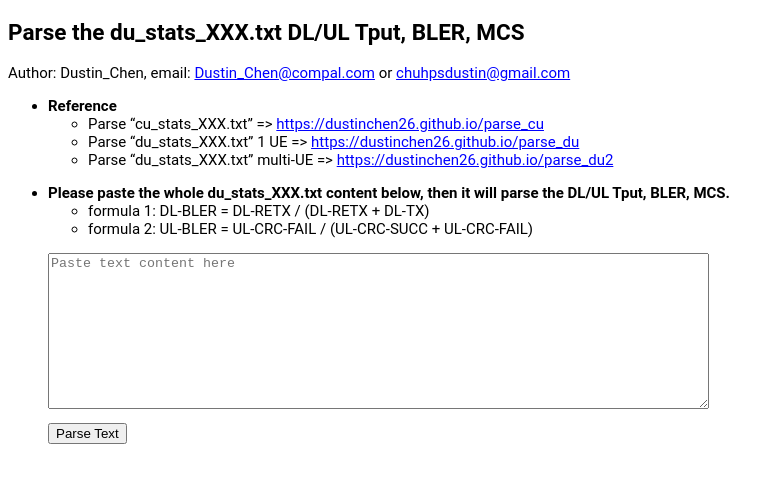
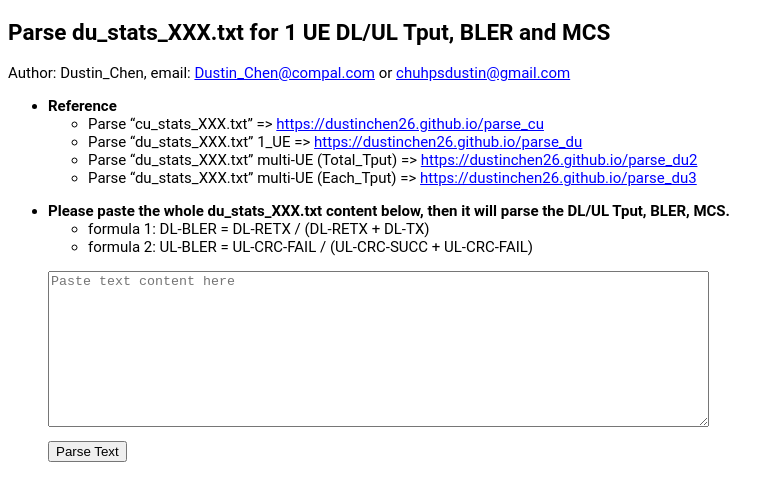
Before and after one commit to dustinchen26/parse_du, a plain HTML site: page index.html in a window 1280 px wide. Shown: the whole page, without its empty margins (0-782 px from the left). Drawn offline with Linux system fonts and the light colour scheme.

Commit message:
fix title name

```diff
--- a/index.html
+++ b/index.html
@@ -8,7 +8,7 @@
 <html>
 
 <head>
-    <title>Parse the du_stats_XXX.txt DL/UL Tput, BLER, MCS</title>
+    <title>Parse du_stats_XXX.txt for 1 UE DL/UL Tput, BLER and MCS</title>
     <style>
         body {
             font-family: 'Roboto', sans-serif;
@@ -129,7 +129,7 @@
 </head>
 
 <body>
-    <h2>Parse the du_stats_XXX.txt DL/UL Tput, BLER, MCS</h2>
+    <h2>Parse du_stats_XXX.txt for 1 UE DL/UL Tput, BLER and MCS</h2>
     <p style="margin: 0;">Author: Dustin_Chen, email: <a href="mailto:Dustin_Chen@compal.com"
             style="line-height: 1;">Dustin_Chen@compal.com</a> or <a href="mailto:chuhpsdustin@gmail.com"
             style="line-height: 1;">chuhpsdustin@gmail.com</a></p>
@@ -139,11 +139,13 @@
             <ul>
                 <li>Parse “cu_stats_XXX.txt” => <a href="https://dustinchen26.github.io/parse_cu"
                         target="_blank">https://dustinchen26.github.io/parse_cu</a></li>
-                <li>Parse “du_stats_XXX.txt” 1 UE => <a href="https://dustinchen26.github.io/parse_du"
+                <li>Parse “du_stats_XXX.txt” 1_UE => <a href="https://dustinchen26.github.io/parse_du"
                         target="_blank">https://dustinchen26.github.io/parse_du</a></li>
-                <li>Parse “du_stats_XXX.txt” multi-UE => <a href="https://dustinchen26.github.io/parse_du2"
+                <li>Parse “du_stats_XXX.txt” multi-UE (Total_Tput) => <a href="https://dustinchen26.github.io/parse_du2"
                         target="_blank">https://dustinchen26.github.io/parse_du2</a></li>
-            </ul>
+                <li>Parse “du_stats_XXX.txt” multi-UE (Each_Tput) => <a href="https://dustinchen26.github.io/parse_du3"
+                        target="_blank">https://dustinchen26.github.io/parse_du3</a></li>
+		    </ul>
         </li>
     </ul>
     <p></p> <!-- 插入一个空行 -->
```
